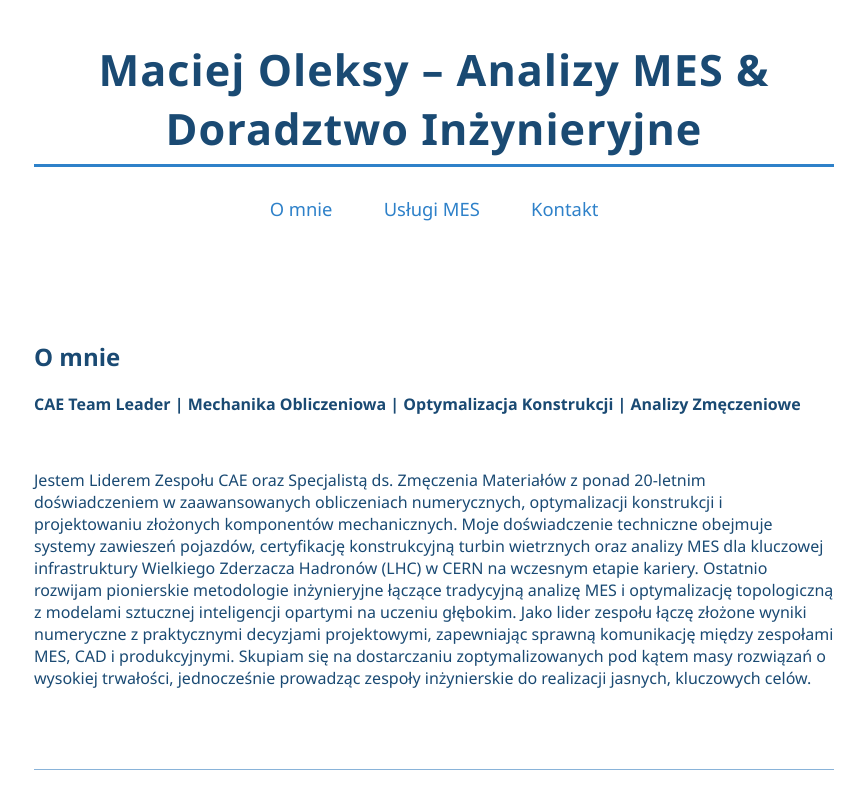
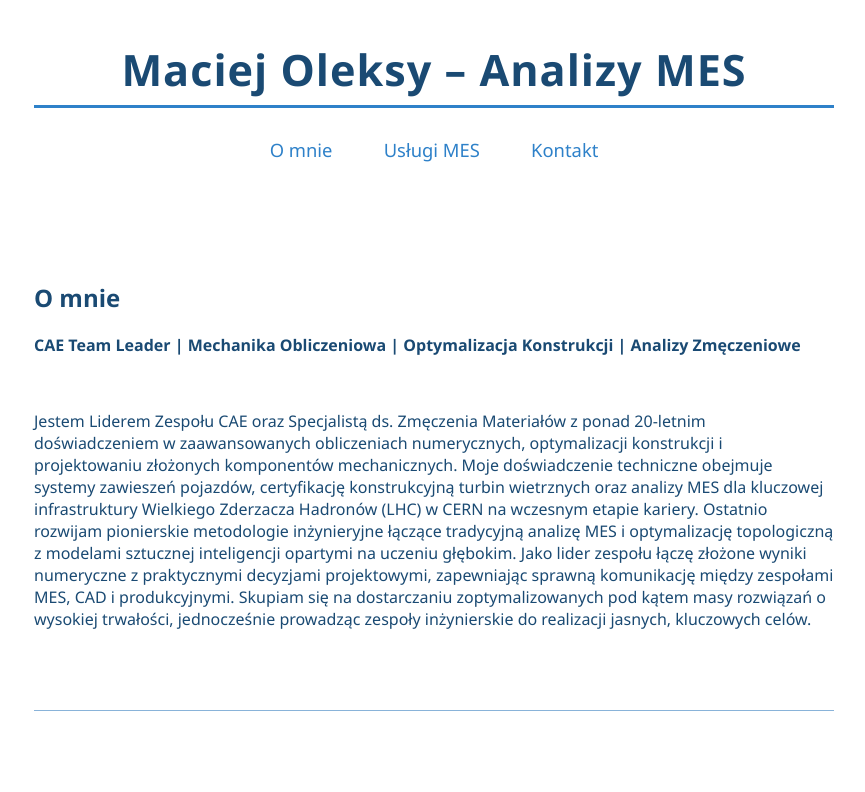
Before and after one commit to mole-hash/portfolio, a plain HTML site: page index.html in a window 1280 px wide. Shown: the top 792 px of the page, without its empty margins (206-1071 px from the left). Drawn offline with Linux system fonts and the light colour scheme.

Commit message:
Add files via upload

```diff
--- a/index.html
+++ b/index.html
@@ -3,13 +3,13 @@
 <head>
     <meta charset="UTF-8">
     <meta name="viewport" content="width=device-width, initial-scale=1.0">
-    <title>Maciej Oleksy – Analizy MES & Doradztwo Inżynieryjne</title>
+    <title>Maciej Oleksy – Analizy MES </title>
     <link rel="stylesheet" href="style.css">
 </head>
 <body style="background: transparent !important; background-color: transparent !important;">
     <header class="header-main">
         <div class="logo-container">
-            <span class="logo">Maciej Oleksy – Analizy MES & Doradztwo Inżynieryjne</span>
+            <span class="logo">Maciej Oleksy – Analizy MES</span>
             <hr class="logo-line">
         </div>
         <nav class="menu-row">
```
